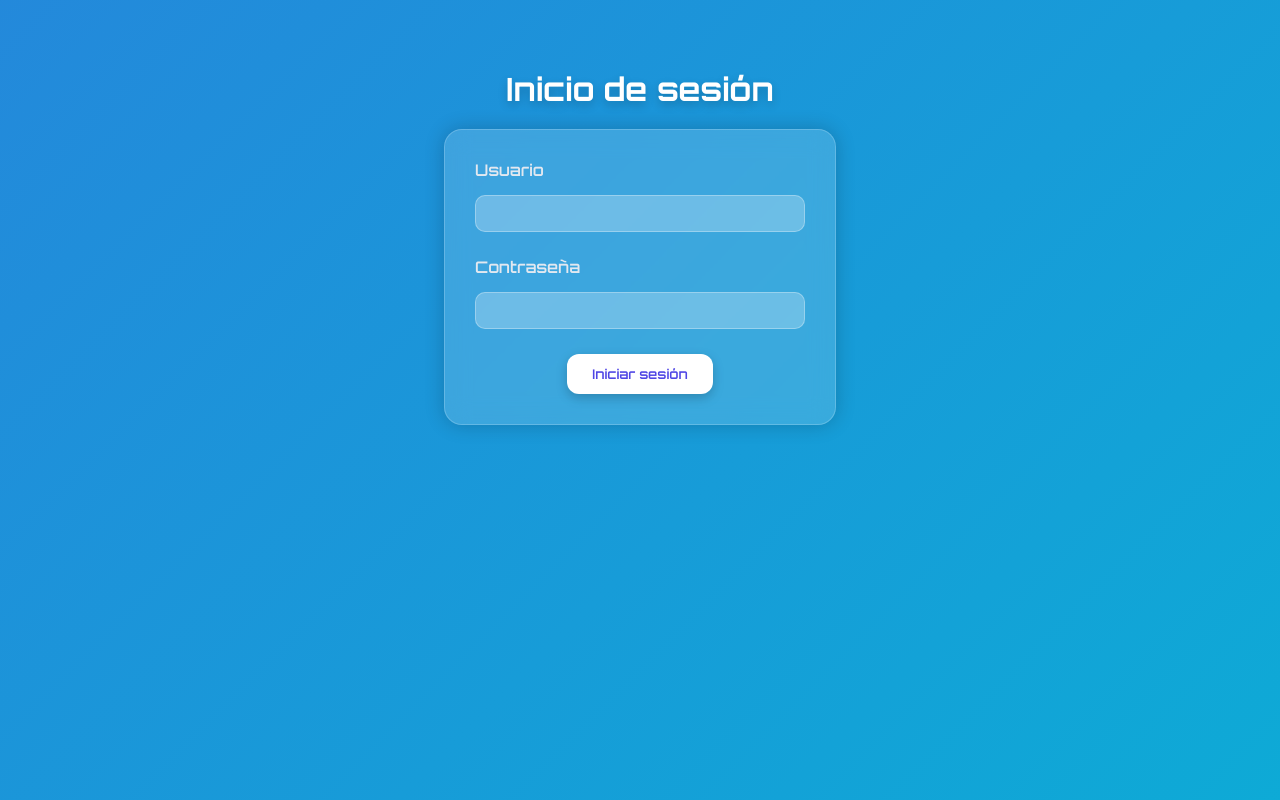
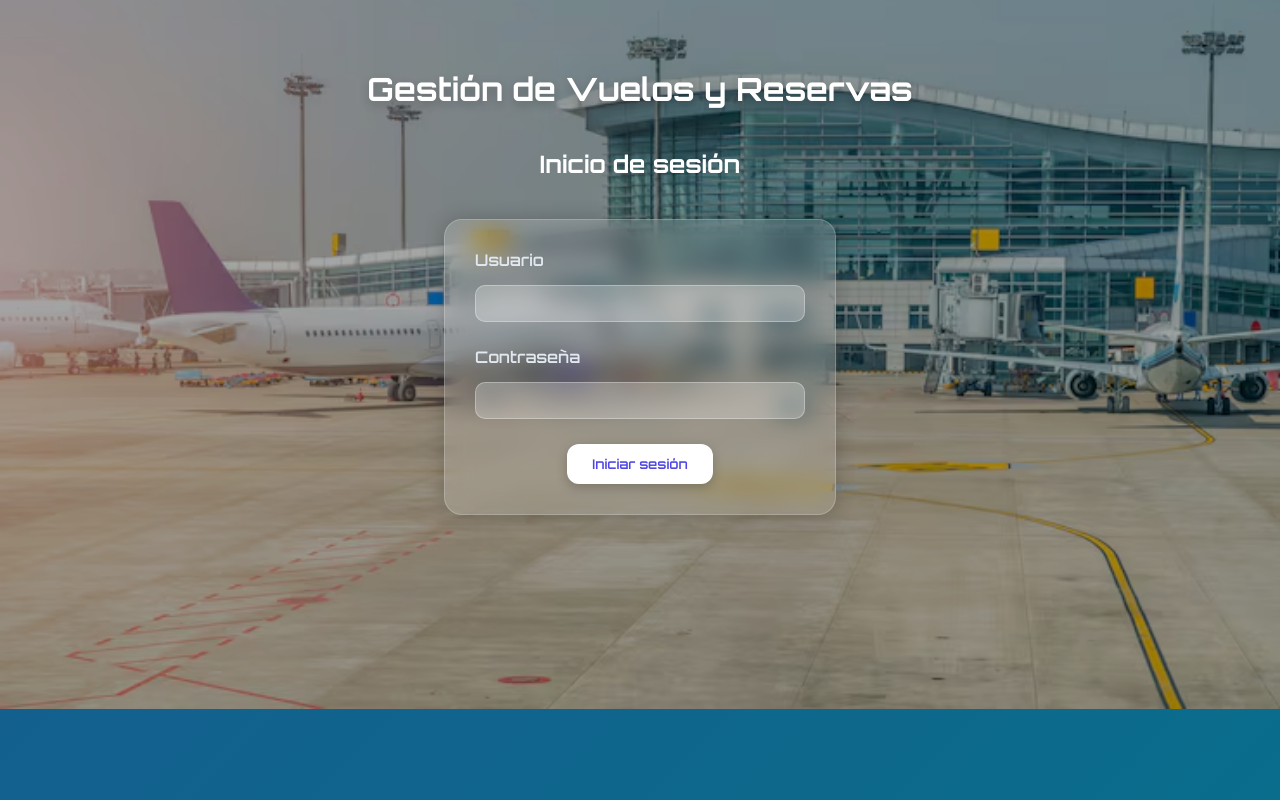
Before and after one commit to oscar-LCP/Parcial_Final_40, a PHP site: page / in a window 1280 px wide. Run offline with PHP 8.4, Linux system fonts and the light colour scheme.

Commit message:
Se corrigió la ruta de la hoja de estilos, se modificaron estilos agregando un fondo genérico para un login amigable con el usuario

```diff
--- a/front/gestor/css/styles.css
+++ b/front/gestor/css/styles.css
@@ -1,16 +1,32 @@
 @import url('https://fonts.googleapis.com/css2?family=Orbitron:wght@400..900&display=swap');
 
-/* Fondo con gradiente animado */
 body {
     font-family: "Orbitron", sans-serif;
-    background: linear-gradient(135deg, #4f46e5, #06b6d4);
-    background-size: 400% 400%;
+
+    background-image:
+        url("../resources/aeropuerto.jpg"),
+        linear-gradient(135deg, #4f46e5, #06b6d4);
+
+    background-size: cover, 400% 400%;
+    background-position: center, center;
+    background-repeat: no-repeat;
+
     animation: gradientMove 12s ease infinite;
+
     display: flex;
     flex-direction: column;
     align-items: center;
     padding: 40px;
     color: #fff;
+    position: relative;
+}
+
+body::before {
+    content: "";
+    position: fixed;
+    inset: 0;
+    background: rgba(0, 0, 0, 0.35);
+    z-index: -1;
 }
 
 @keyframes gradientMove {
@@ -24,7 +40,6 @@ h1 {
     text-shadow: 0 4px 10px rgba(0,0,0,0.2);
 }
 
-/* Card estilo glassmorphism */
 .login-form {
     background: rgba(255, 255, 255, 0.15);
     backdrop-filter: blur(12px);
@@ -45,7 +60,6 @@ h1 {
     to   { opacity: 1; transform: translateY(0); }
 }
 
-/* Grid sencilla */
 .form-grid {
     display: grid;
     grid-template-columns: 1fr;
@@ -66,7 +80,6 @@ h1 {
     transition: 0.3s;
 }
 
-/* Efecto focus moderno */
 .form-grid input:focus {
     outline: none;
     border-color: #fff;
@@ -74,7 +87,6 @@ h1 {
     box-shadow: 0 0 10px rgba(255,255,255,0.3);
 }
 
-/* Botón animado */
 .btn-container {
     display: flex;
     justify-content: center;
--- a/front/gestor/index.html
+++ b/front/gestor/index.html
@@ -4,11 +4,12 @@
     <meta charset="UTF-8">
     <meta name="viewport" content="width=device-width, initial-scale=1.0">
     <title>Gestor de vuelos y reservas</title>
-    <link rel="stylesheet" href="../gestor/css/styles.css">
+    <link rel="stylesheet" href="css/styles.css">
 </head>
 <body>
-    <h1>Inicio de sesión</h1>
-
+    <h1>Gestión de Vuelos y Reservas</h1>
+    <h2>Inicio de sesión</h2>
+    <br>
     <form class="login-form">
         <div class="form-grid">
             <label>Usuario</label>
```
Also changed, not shown: front/gestor/resources/aeropuerto.jpg (added).
